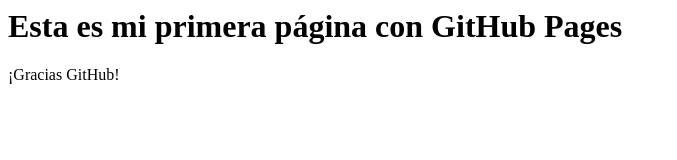
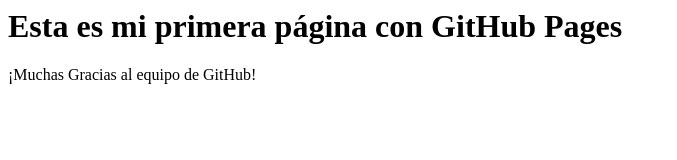
Before and after one commit to GGEditora/Prueba1, a plain HTML site: page index.html in a window 1280 px wide. Shown: the whole page, without its empty margins (0-677 px from the left). Drawn offline with Linux system fonts and the light colour scheme.

Commit message:
Update index.html
Agradeciendo más a GitHub

```diff
--- a/index.html
+++ b/index.html
@@ -1,4 +1,4 @@
 <html>
 <h1> Esta es mi primera página con GitHub Pages </h1>
-<p>¡Gracias GitHub!</p>
+<p>¡Muchas Gracias al equipo de  GitHub!</p>
 </html>
```
